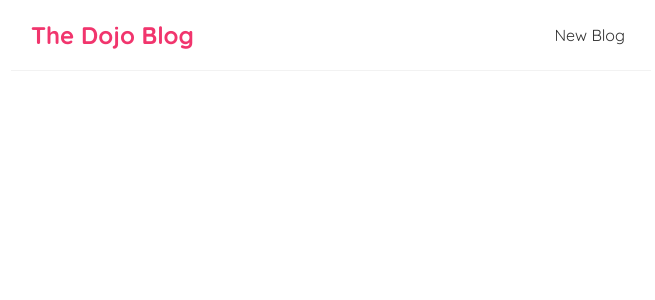
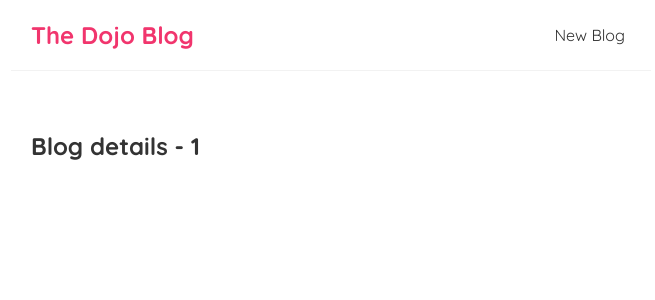
Before and after one commit to johnpathadan/reactpratise, a React (Create React App) app: page /blogs/1 in a window 1280 px wide. Shown: the top 300 px of the page, without its empty margins (309-964 px from the left). Built offline with nearby package versions, Linux system fonts and the light colour scheme.

Commit message:
Route Parameters

```diff
--- a/src/App.js
+++ b/src/App.js
@@ -3,6 +3,7 @@
 import Home from './Home';
 import { BrowserRouter as Router, Route, Switch} from 'react-router-dom';
 import Create from './Create';
+import BlogDetails from './BlogDetails';
 
 
 function App() {
@@ -19,6 +20,10 @@
           <Route path='/create'>
             <Create/>
           </Route>
+
+          <Route path='/blogs/:id'>
+            <BlogDetails/>
+          </Route>
         </Switch>
       </div>
     </div>
--- /dev/null
+++ b/src/BlogDetails.js
@@ -0,0 +1,15 @@
+import { useParams } from "react-router-dom/cjs/react-router-dom.min";
+
+const BlogDetails = () => {
+
+    const {id} =  useParams()
+
+    return (
+        <div className="blog-details">
+            <h2>Blog details - {id}</h2>
+
+        </div>
+    );
+}
+
+export default BlogDetails;
--- a/src/Bloglist.js
+++ b/src/Bloglist.js
@@ -1,3 +1,5 @@
+import { Link } from "react-router-dom";
+
 const BlogList = ({blogs, title}) => {
 
     return (
@@ -7,8 +9,11 @@
 
                 <div className="blog-preview" key={blog.id}>
 
-                    <h2>{blog.title}</h2>
-                    <p>Written by {blog.author}</p>
+                    <Link to={`/blogs/${blog.id}`}>
+                        <h2>{blog.title}</h2>
+                        <p>Written by {blog.author}</p>
+                    </Link>
+
                 </div>
             ))}
         </div>
--- a/src/index.css
+++ b/src/index.css
@@ -63,3 +63,7 @@
   color: #f1356d;
   margin-bottom: 8px;
 }
+
+.blog-preview a{
+  text-decoration: none;
+}
```
